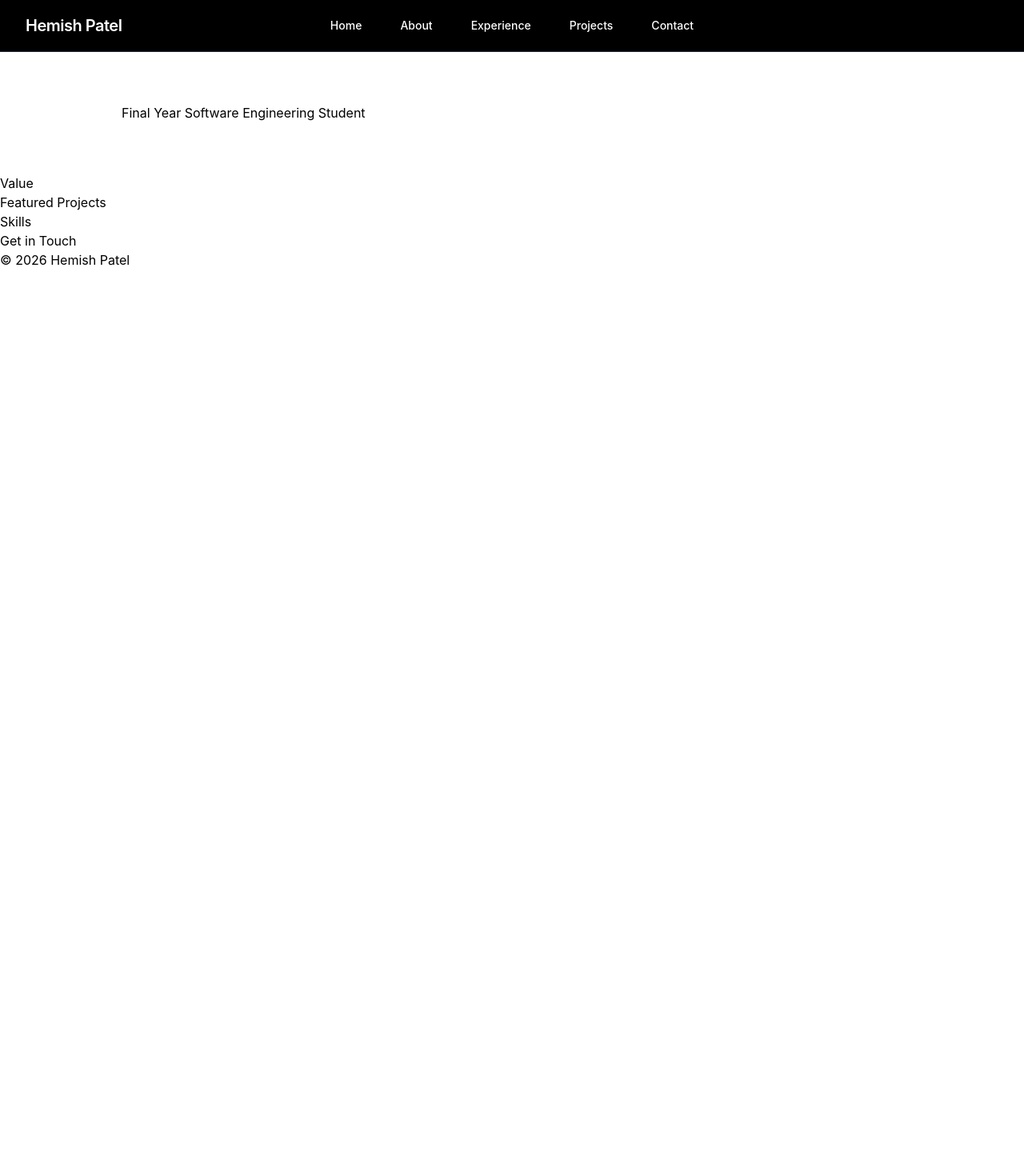
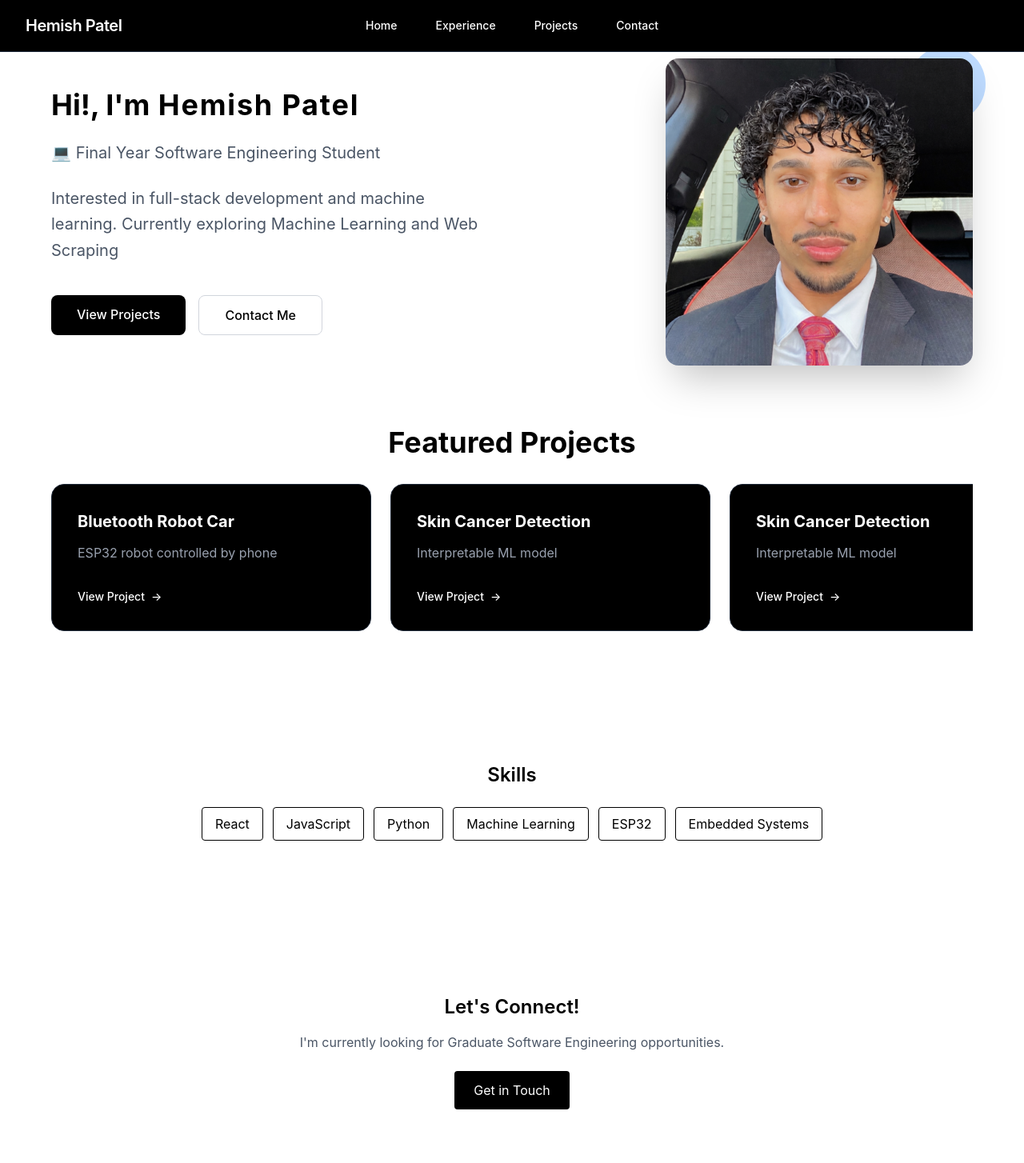
Before and after one commit to hemish-patel5/portfolio, a React (Vite) app: page / in a window 1280 px wide. Shown: the top 1454 px of the page at 80% size. Before the commit the page ends 800 px from the top, so only its background shows below. Built offline with nearby package versions, Linux system fonts and the light colour scheme; a web font is replaced by a local one.

Commit message:
Added hero, projects, skills and contact to home page

```diff
--- a/src/components/layout/Navbar.jsx
+++ b/src/components/layout/Navbar.jsx
@@ -6,7 +6,6 @@ export default function Navbar() {
 
   const navLinks = [
     { name: "Home", path: "/" },
-    { name: "About", path: "/about" },
     { name: "Experience", path: "/experience" },
     { name: "Projects", path: "/projects" },
     { name: "Contact", path: "/contact" },
--- a/src/components/sections/FeaturedProjects.jsx
+++ b/src/components/sections/FeaturedProjects.jsx
@@ -1,7 +1,46 @@
+import { Link } from "react-router-dom";
+import { projects } from "@/data/projects";
+
 export default function FeaturedProjects() {
+  const featured = projects.slice(0, 6);
+
   return (
-    <section>
-      <h2>Featured Projects</h2>
+    <section className="px-6 py-1">
+      <div className="max-w-6xl mx-auto">
+        <h2 className="text-4xl font-bold text-center  mb-8">
+          Featured Projects
+        </h2>
+
+        <div className="flex gap-6 overflow-x-auto pb-8 snap-x snap-mandatory scrollbar-hide">
+          {featured.map((p) => (
+            <Link
+              key={p.id}
+              to={`/projects/${p.id}`}
+              className="min-w-[300px] md:min-w-[400px] snap-center"
+            >
+              {/* Main Card Container */}
+              <div className=" hover:scale-[1.01] h-full bg-black border border-gray-800 p-8 rounded-2xl hover:border-gray-400 transition-all duration-300 flex flex-col justify-between group">
+                <div>
+                  {/* Title in White */}
+                  <h3 className="text-xl font-bold text-white mb-3">
+                    {p.title}
+                  </h3>
+
+                  {/* Description in light gray for readability */}
+                  <p className="text-gray-400 leading-relaxed line-clamp-3">
+                    {p.description}
+                  </p>
+                </div>
+
+                {/* Footer Link in White */}
+                <div className="mt-8 flex items-center text-sm font-medium text-white group-hover:translate-x-2 transition-transform">
+                  View Project <span className="ml-2">→</span>
+                </div>
+              </div>
+            </Link>
+          ))}
+        </div>
+      </div>
     </section>
   );
 }
--- a/src/components/sections/Hero.jsx
+++ b/src/components/sections/Hero.jsx
@@ -1,7 +1,60 @@
+import profileImg from "@/assets/profile1.png";
+
 export default function Hero() {
   return (
-    <section className="px-6 py-16 max-w-5xl mx-auto">
-      <h1 className="">Final Year Software Engineering Student</h1>
+    <section className="min-h-[50vh] flex items-center justify-center px-6">
+      {/* Main Container:
+          - flex-col for mobile (stacked)
+          - md:flex-row for desktop (side-by-side)
+      */}
+      <div className="max-w-6xl w-full flex flex-col md:flex-row items-center justify-between gap-12">
+        {/* Left Side: Writing Content */}
+        <div className="flex-1 text-center md:text-left">
+          <h1 className="text-4xl font-bold text-black">
+            Hi!, I'm
+            <span className=" font-bold tracking-wider hover:text-blue-300 transition-colors duration-200">
+              {" "}
+              Hemish Patel
+            </span>
+          </h1>
+
+          <h2 className="mt-6 text-xl text-gray-600 leading-relaxed max-w-xl">
+            💻 Final Year Software Engineering Student
+          </h2>
+          <h2 className="mt-6 text-xl text-gray-600 leading-relaxed max-w-xl">
+            Interested in full-stack development and machine learning. Currently
+            exploring Machine Learning and Web Scraping
+          </h2>
+
+          <div className="mt-10 flex flex-wrap justify-center md:justify-start gap-4">
+            <a
+              href="/projects"
+              className="px-8 py-3 bg-black text-white rounded-lg font-medium hover:bg-gray-800 transition"
+            >
+              View Projects
+            </a>
+            <a
+              href="/contact"
+              className="px-8 py-3 border border-gray-300 rounded-lg font-medium hover:bg-gray-50 transition"
+            >
+              Contact Me
+            </a>
+          </div>
+        </div>
+
+        {/* Right Side: Image */}
+        <div className="flex-1 flex justify-center md:justify-end">
+          <div className="relative">
+            <img
+              src={profileImg}
+              alt="Hemish"
+              className="w-72 h-72 md:w-96 md:h-96 object-cover rounded-2xl shadow-2xl transition-all duration-500"
+            />
+            {/* Decorative background accent */}
+            <div className="absolute -top-4 -right-4 w-24 h-24 bg-blue-200 -z-10 rounded-full"></div>
+          </div>
+        </div>
+      </div>
     </section>
   );
 }
--- a/src/components/sections/Skills.jsx
+++ b/src/components/sections/Skills.jsx
@@ -1,7 +1,26 @@
-export default function Skills() {
+export default function SkillsPreview() {
+  const skills = [
+    "React",
+    "JavaScript",
+    "Python",
+    "Machine Learning",
+    "ESP32",
+    "Embedded Systems",
+  ];
+
   return (
-    <section>
-      <h2>Skills</h2>
+    <section className="px-6 py-16">
+      <div className="max-w-4xl mx-auto text-center">
+        <h2 className="text-2xl font-semibold">Skills</h2>
+
+        <div className="mt-6 flex flex-wrap justify-center gap-3">
+          {skills.map((skill) => (
+            <span key={skill} className="px-4 py-2 border rounded">
+              {skill}
+            </span>
+          ))}
+        </div>
+      </div>
     </section>
   );
 }
--- a/src/components/sections/Touch.jsx
+++ b/src/components/sections/Touch.jsx
@@ -1,7 +1,20 @@
-export default function Touch() {
+export default function CTA() {
   return (
-    <section>
-      <h2>Get in Touch</h2>
+    <section className="px-6 py-16">
+      <div className="max-w-3xl mx-auto text-center">
+        <h2 className="text-2xl font-semibold">Let's Connect!</h2>
+
+        <p className="mt-4 text-gray-600">
+          I'm currently looking for Graduate Software Engineering opportunities.
+        </p>
+
+        <a
+          href="/contact"
+          className=" hover:scale-105 transition-transform inline-block mt-6 px-6 py-3 bg-black text-white rounded"
+        >
+          Get in Touch
+        </a>
+      </div>
     </section>
   );
 }
--- a/src/components/sections/Value.jsx
+++ b/src/components/sections/Value.jsx
@@ -1,7 +1,7 @@
 export default function Value() {
   return (
-    <section>
-      <h2>Value</h2>
+    <section className="bg-gray-500 width-5">
+      <h2 className="text-2xl text-center font-semibold ">About Me</h2>
     </section>
   );
 }
--- a/src/data/projects.js
+++ b/src/data/projects.js
@@ -11,4 +11,10 @@ export const projects = [
     description: "Interpretable ML model",
     details: "More details about ML project...",
   },
+  {
+    id: "skin-cancer-ml",
+    title: "Skin Cancer Detection",
+    description: "Interpretable ML model",
+    details: "More details about ML project...",
+  },
 ];
--- a/src/pages/Home.jsx
+++ b/src/pages/Home.jsx
@@ -6,9 +6,8 @@ import Touch from "@/components/sections/Touch";
 
 export default function Home() {
   return (
-    <main>
+    <main className="space-y-16">
       <Hero />
-      <Value />
       <FeaturedProjects />
       <Skills />
       <Touch />
```
Also changed, not shown: src/assets/profile.jpg (added), src/assets/profile1.png (added).
